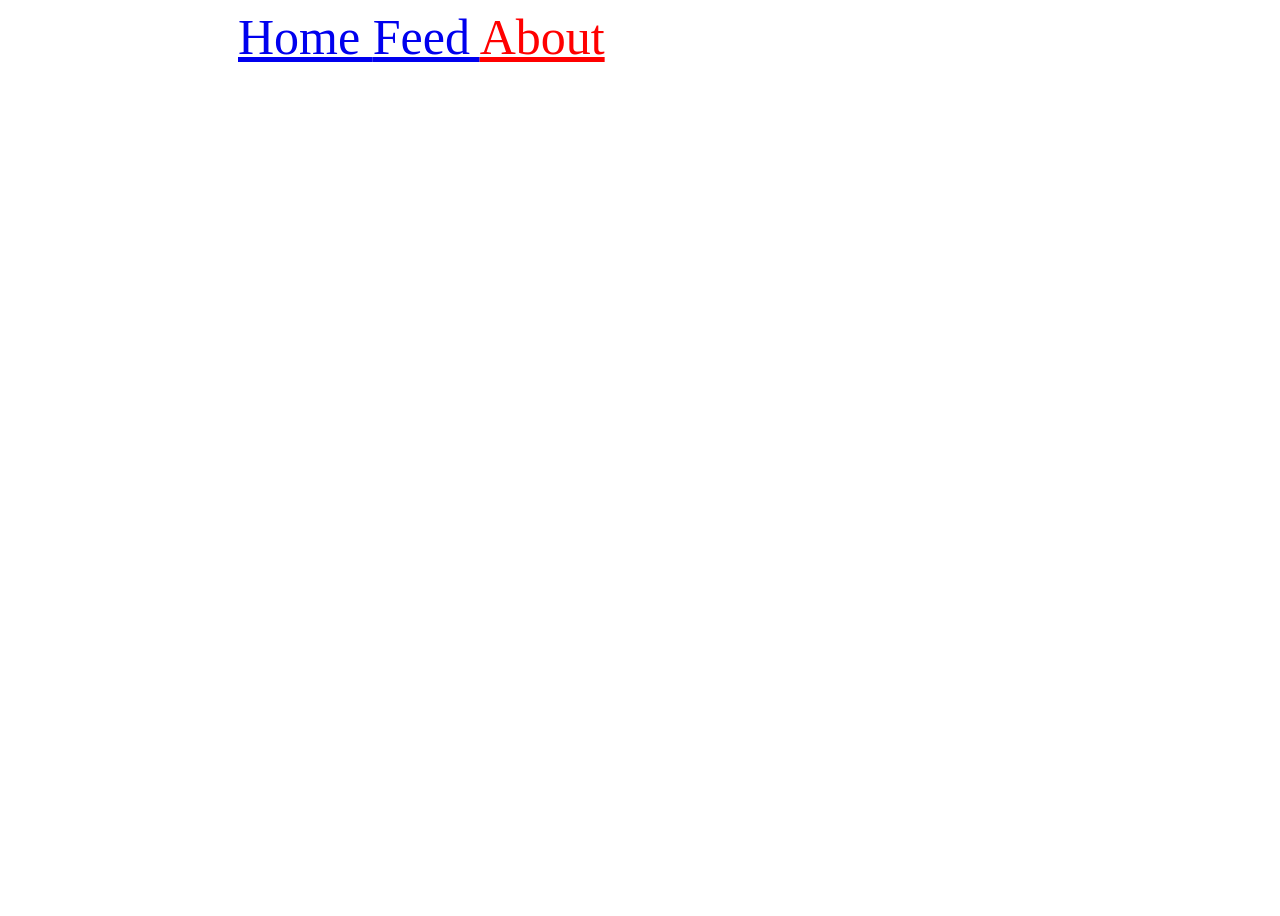
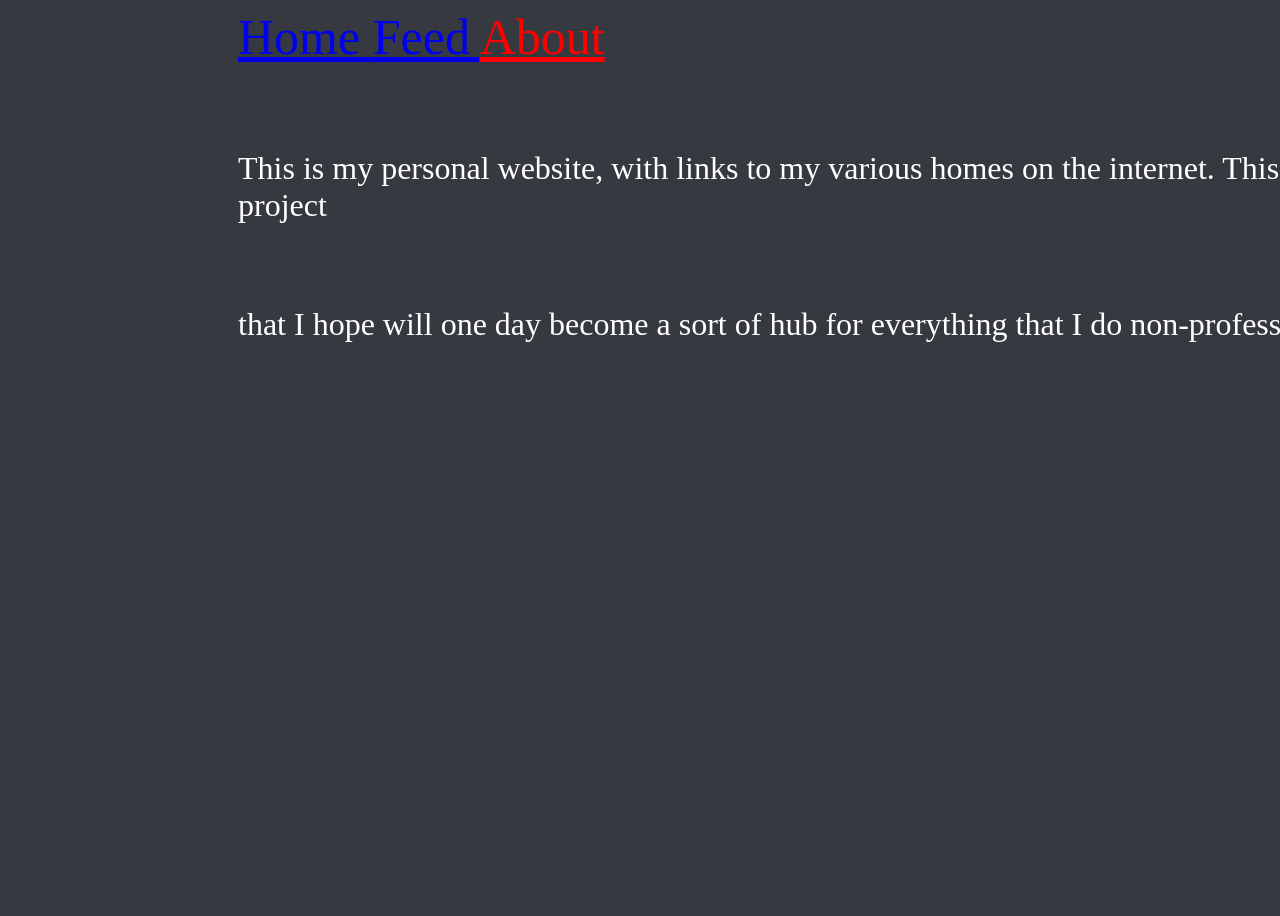
Before and after one commit to NunzioTheGreat/NunzioTheGreat.github.io, a Jekyll site: the page built from about.md, in a window 1280 px wide. Built offline with Jekyll 4.4.1, drawn with Linux system fonts in a browser that asks for light colours.

Commit message:
Update main.scss

```diff
--- a/_sass/main.scss
+++ b/_sass/main.scss
@@ -3,7 +3,7 @@
 }
 
 body{
-  background-image: url();
+  background-image: url("/assets/images/background.jpg");
   height: 100%;
   width: 100%;
 
```
